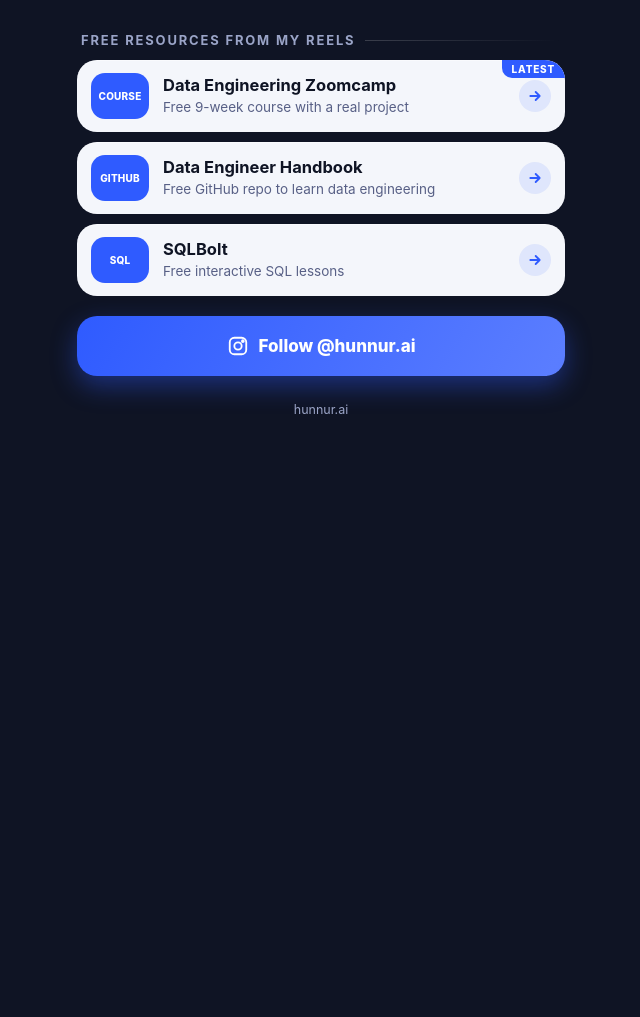
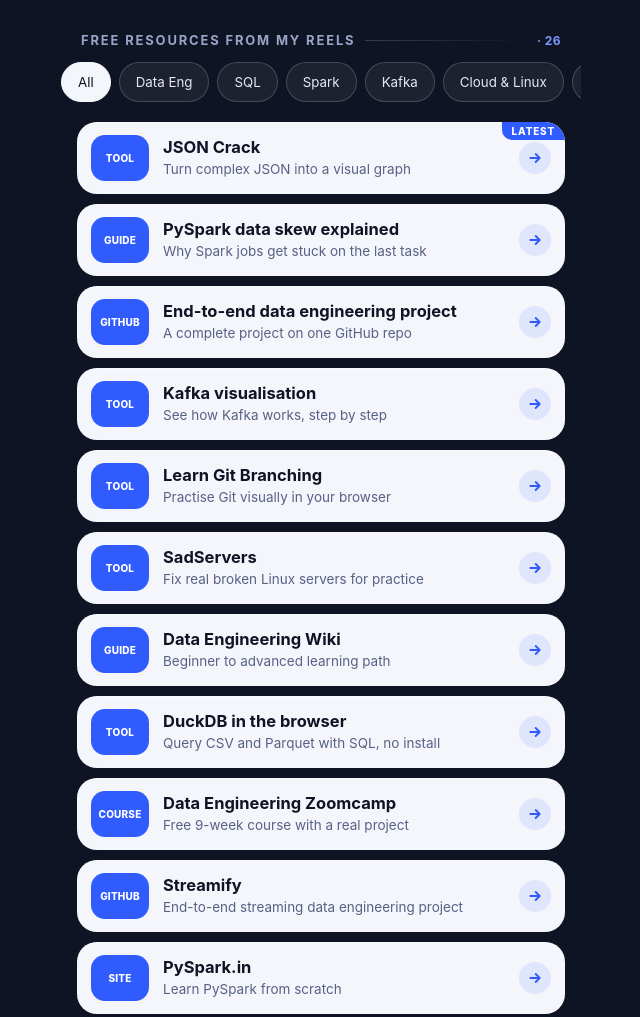
Before and after one commit to hunnurjirao/resources, a plain HTML site: page index.html in a window 1280 px wide. Shown: the part 1028-2045 px from the top of the page, without its empty margins (319-959 px from the left). Before the commit the page ends 1489 px from the top, so only its background shows below. Drawn offline with Linux system fonts and the light colour scheme.

Commit message:
Add all Linktree and past-reel resources with category filter

```diff
--- a/index.html
+++ b/index.html
@@ -110,6 +110,18 @@ h2::after{content:"";flex:1;height:1px;background:linear-gradient(90deg,rgba(255
   color:var(--ink);text-decoration:none;font-weight:700;font-size:14.5px;text-align:center;padding:0 8px;transition:transform .15s,border-color .15s}
 .mini:hover{border-color:var(--blue)}
 
+/* filter chips */
+#count{margin-left:auto;order:3;font-size:12px;letter-spacing:.04em;color:var(--blue2)}
+h2 #count{margin-left:0}
+.chips{display:flex;gap:8px;overflow-x:auto;margin:0 -16px 14px;padding:2px 16px 6px;scroll-snap-type:x proximity;scrollbar-width:none;-webkit-overflow-scrolling:touch}
+.chips::-webkit-scrollbar{display:none}
+.chip{flex:none;scroll-snap-align:start;min-height:40px;padding:0 16px;border-radius:99px;border:1px solid rgba(255,255,255,.18);
+  background:rgba(255,255,255,.06);color:var(--grey);font:700 14px/1 inherit;font-family:inherit;cursor:pointer;transition:background .2s,color .2s,transform .15s,border-color .2s}
+.chip:active{transform:scale(.95)}
+.chip.on{background:var(--white);color:var(--ink);border-color:var(--white)}
+@keyframes cin{from{opacity:0;transform:translateY(14px) scale(.98)}}
+.card.fresh{animation:cin .45s cubic-bezier(.2,.8,.2,1) backwards}
+
 /* resource cards */
 .card{position:relative;display:flex;align-items:center;gap:14px;min-height:72px;margin-bottom:10px;padding:12px 14px;border-radius:var(--r);
   background:var(--white);color:var(--ink);text-decoration:none;overflow:hidden;transition:transform .15s,box-shadow .2s;
@@ -154,7 +166,8 @@ footer{margin-top:26px;text-align:center;color:var(--mute);font-size:12.5px}
 
   <section class="lb rv" id="lb"></section>
 
-  <h2 class="rv">Free resources from my reels</h2>
+  <h2 class="rv">Free resources from my reels <span id="count"></span></h2>
+  <div class="chips" id="chips" role="tablist" aria-label="Filter resources"></div>
   <div id="list"></div>
 
   <a class="ig rv" id="ig" target="_blank" rel="noopener">
@@ -220,22 +233,33 @@ fetch('links.json',{cache:'no-cache'}).then(r=>r.json()).then(d=>{
   }),{threshold:.4}).observe(stats);
 
   // resource cards
-  const list=$('list');
-  [...d.links].sort((a,b)=>(b.date||'').localeCompare(a.date||'')).forEach((l,i)=>{
-    const a=el('a','card');a.href=l.url;a.target='_blank';a.rel='noopener';
+  const list=$('list'),chips=$('chips');
+  const all=[...d.links].sort((a,b)=>(b.date||'').localeCompare(a.date||''));
+  $('count').textContent='· '+all.length;
+  const draw=cat=>{
+   list.textContent='';
+   all.filter(l=>cat==='All'||l.cat===cat).forEach((l,i)=>{
+    const a=el('a','card fresh');a.href=l.url;a.target='_blank';a.rel='noopener';
     a.append(el('div','ico',l.tag||'Link'));
     const t=el('div','txt');t.append(el('b',null,l.title),el('span',null,l.note||''));
     const g=el('div','go');g.innerHTML=arrow;
     a.append(t,g);
-    if(i===0)a.append(el('span','latest','LATEST'));
+    if(i===0&&cat==='All')a.append(el('span','latest','LATEST'));
     const glow=ev=>{const r=a.getBoundingClientRect(),p=ev.touches?ev.touches[0]:ev;
       a.style.setProperty('--mx',(p.clientX-r.left)+'px');a.style.setProperty('--my',(p.clientY-r.top)+'px')};
     a.addEventListener('pointermove',glow);
     a.addEventListener('touchstart',e=>{glow(e);a.classList.add('touch')},{passive:true});
     a.addEventListener('touchend',()=>setTimeout(()=>a.classList.remove('touch'),250));
-    a.style.transitionDelay=(i*70)+'ms';
-    list.append(a);reveal(a);
+    a.style.animationDelay=Math.min(i,8)*45+'ms';
+    list.append(a);
+   });
+  };
+  (d.categories||['All']).forEach((c,i)=>{
+    const b=el('button','chip'+(i?'':' on'),c);b.type='button';b.setAttribute('role','tab');
+    b.onclick=()=>{chips.querySelectorAll('.chip').forEach(x=>x.classList.remove('on'));b.classList.add('on');draw(c)};
+    chips.append(b);
   });
+  draw('All');
   document.querySelectorAll('h2.rv,#ig').forEach(n=>io.observe(n));
 }).catch(()=>{document.querySelector('main').append(el('p','bio','Links are loading. Please refresh.'))});
 </script>
--- a/links.json
+++ b/links.json
@@ -10,11 +10,25 @@
     "url": "https://lakebench.in",
     "pitch": "Learn and practise data engineering in your browser. No cluster. No install. Just the tab.",
     "stats": [
-      { "n": 200, "label": "lessons" },
-      { "n": 380, "label": "practice problems" },
-      { "n": 30, "label": "notebooks" }
+      {
+        "n": 200,
+        "label": "lessons"
+      },
+      {
+        "n": 380,
+        "label": "practice problems"
+      },
+      {
+        "n": 30,
+        "label": "notebooks"
+      }
     ],
-    "tags": ["SQL", "Python", "Pandas", "PySpark"],
+    "tags": [
+      "SQL",
+      "Python",
+      "Pandas",
+      "PySpark"
+    ],
     "features": [
       "Predict the output, then run it",
       "Interview-style practice problems",
@@ -23,33 +37,242 @@
       "Jobs board and progress tracker"
     ],
     "buttons": [
-      { "title": "Free studio", "url": "https://lakebench.in/studio" },
-      { "title": "Daily problem", "url": "https://lakebench.in/daily" },
-      { "title": "Start learning", "url": "https://lakebench.in/learn" },
-      { "title": "Jobs board", "url": "https://lakebench.in/jobs" }
+      {
+        "title": "Free studio",
+        "url": "https://lakebench.in/studio"
+      },
+      {
+        "title": "Daily problem",
+        "url": "https://lakebench.in/daily"
+      },
+      {
+        "title": "Start learning",
+        "url": "https://lakebench.in/learn"
+      },
+      {
+        "title": "Jobs board",
+        "url": "https://lakebench.in/jobs"
+      }
     ]
   },
   "links": [
     {
+      "date": "2026-10-26",
+      "title": "JSON Crack",
+      "note": "Turn complex JSON into a visual graph",
+      "tag": "Tool",
+      "cat": "Tools",
+      "url": "https://jsoncrack.com/"
+    },
+    {
+      "date": "2026-10-22",
+      "title": "PySpark data skew explained",
+      "note": "Why Spark jobs get stuck on the last task",
+      "tag": "Guide",
+      "cat": "Spark",
+      "url": "https://lakebench.in/guides/pyspark-data-skew-explained"
+    },
+    {
+      "date": "2026-10-14",
+      "title": "End-to-end data engineering project",
+      "note": "A complete project on one GitHub repo",
+      "tag": "GitHub",
+      "cat": "Data Eng",
+      "url": "https://github.com/airscholar/e2e-data-engineering"
+    },
+    {
+      "date": "2026-09-23",
+      "title": "Kafka visualisation",
+      "note": "See how Kafka works, step by step",
+      "tag": "Tool",
+      "cat": "Kafka",
+      "url": "https://softwaremill.com/kafka-visualisation/"
+    },
+    {
+      "date": "2026-09-19",
+      "title": "Learn Git Branching",
+      "note": "Practise Git visually in your browser",
+      "tag": "Tool",
+      "cat": "Tools",
+      "url": "https://learngitbranching.js.org"
+    },
+    {
+      "date": "2026-09-11",
+      "title": "SadServers",
+      "note": "Fix real broken Linux servers for practice",
+      "tag": "Tool",
+      "cat": "Cloud & Linux",
+      "url": "https://sadservers.com"
+    },
+    {
+      "date": "2026-09-08",
+      "title": "Data Engineering Wiki",
+      "note": "Beginner to advanced learning path",
+      "tag": "Guide",
+      "cat": "Data Eng",
+      "url": "https://dataengineering.wiki"
+    },
+    {
+      "date": "2026-09-05",
+      "title": "DuckDB in the browser",
+      "note": "Query CSV and Parquet with SQL, no install",
+      "tag": "Tool",
+      "cat": "SQL",
+      "url": "https://shell.duckdb.org/"
+    },
+    {
+      "date": "2026-09-01",
       "title": "Data Engineering Zoomcamp",
       "note": "Free 9-week course with a real project",
       "tag": "Course",
-      "url": "https://github.com/DataTalksClub/data-engineering-zoomcamp",
-      "date": "2026-09-01"
+      "cat": "Data Eng",
+      "url": "https://github.com/DataTalksClub/data-engineering-zoomcamp"
     },
     {
+      "date": "2026-08-29",
+      "title": "Streamify",
+      "note": "End-to-end streaming data engineering project",
+      "tag": "GitHub",
+      "cat": "Data Eng",
+      "url": "https://github.com/ankurchavda/streamify"
+    },
+    {
+      "date": "2026-08-26",
+      "title": "PySpark.in",
+      "note": "Learn PySpark from scratch",
+      "tag": "Site",
+      "cat": "Spark",
+      "url": "https://pyspark.in"
+    },
+    {
+      "date": "2026-08-04",
+      "title": "AI Engineer 3-hour course",
+      "note": "Video course on AI engineering fundamentals",
+      "tag": "Video",
+      "cat": "AI",
+      "url": "https://drive.google.com/file/d/12NoQjSLSvu14u0Ot3j-PdqAeu2C9KYSb/view?usp=drivesdk"
+    },
+    {
+      "date": "2026-08-02",
+      "title": "Data Engineering Vault",
+      "note": "A deep knowledge base on data engineering",
+      "tag": "Guide",
+      "cat": "Data Eng",
+      "url": "https://www.ssp.sh/brain/data-engineering/"
+    },
+    {
+      "date": "2026-07-27",
+      "title": "Floci",
+      "note": "Run cloud emulators locally for free",
+      "tag": "Tool",
+      "cat": "Cloud & Linux",
+      "url": "https://floci.io"
+    },
+    {
+      "date": "2026-07-22",
+      "title": "Confluent Developer",
+      "note": "Learn Kafka and Flink hands-on",
+      "tag": "Course",
+      "cat": "Kafka",
+      "url": "https://developer.confluent.io/get-started/"
+    },
+    {
+      "date": "2026-07-19",
       "title": "Data Engineer Handbook",
       "note": "Free GitHub repo to learn data engineering",
       "tag": "GitHub",
-      "url": "https://github.com/DataExpert-io/data-engineer-handbook",
-      "date": "2026-07-19"
+      "cat": "Data Eng",
+      "url": "https://github.com/DataExpert-io/data-engineer-handbook"
     },
     {
+      "date": "2026-07-14",
+      "title": "SQL interview questions and answers",
+      "note": "Joins, window functions and CTEs with answers",
+      "tag": "GitHub",
+      "cat": "SQL",
+      "url": "https://github.com/sanketrs/sql-interview-preparation-questions-with-answers"
+    },
+    {
+      "date": "2026-07-14",
+      "title": "SQL Tutorials",
+      "note": "Hands-on SQL tutorial repo",
+      "tag": "GitHub",
+      "cat": "SQL",
+      "url": "https://github.com/gowthamrajk/SQL-Tutorials"
+    },
+    {
+      "date": "2026-07-08",
+      "title": "Spark Playground",
+      "note": "Practise Spark without setting it up",
+      "tag": "Tool",
+      "cat": "Spark",
+      "url": "https://www.sparkplayground.com"
+    },
+    {
+      "date": "2026-07-03",
+      "title": "Mockaroo",
+      "note": "Generate realistic datasets for pipelines",
+      "tag": "Tool",
+      "cat": "Data Eng",
+      "url": "https://www.mockaroo.com"
+    },
+    {
+      "date": "2026-06-09",
+      "title": "System Design Primer",
+      "note": "Learn how to design large systems",
+      "tag": "GitHub",
+      "cat": "Data Eng",
+      "url": "https://github.com/donnemartin/system-design-primer"
+    },
+    {
+      "date": "2026-06-09",
+      "title": "Awesome Data Engineering",
+      "note": "A curated list of data engineering resources",
+      "tag": "GitHub",
+      "cat": "Data Eng",
+      "url": "https://github.com/igorbarinov/awesome-data-engineering"
+    },
+    {
+      "date": "2026-06-07",
       "title": "SQLBolt",
       "note": "Free interactive SQL lessons",
-      "tag": "SQL",
-      "url": "https://sqlbolt.com",
-      "date": "2026-06-07"
+      "tag": "Site",
+      "cat": "SQL",
+      "url": "https://sqlbolt.com"
+    },
+    {
+      "date": "2026-06-07",
+      "title": "SQLZoo",
+      "note": "Practise SQL queries online",
+      "tag": "Site",
+      "cat": "SQL",
+      "url": "https://sqlzoo.net"
+    },
+    {
+      "date": "2026-06-07",
+      "title": "DataLemur",
+      "note": "SQL interview questions from real companies",
+      "tag": "Site",
+      "cat": "SQL",
+      "url": "https://datalemur.com"
+    },
+    {
+      "date": "2026-06-08",
+      "title": "Hugging Face Agents course",
+      "note": "Free course on building AI agents",
+      "tag": "Course",
+      "cat": "AI",
+      "url": "https://huggingface.co/learn/agents-course"
     }
+  ],
+  "categories": [
+    "All",
+    "Data Eng",
+    "SQL",
+    "Spark",
+    "Kafka",
+    "Cloud & Linux",
+    "AI",
+    "Tools"
   ]
 }
```
